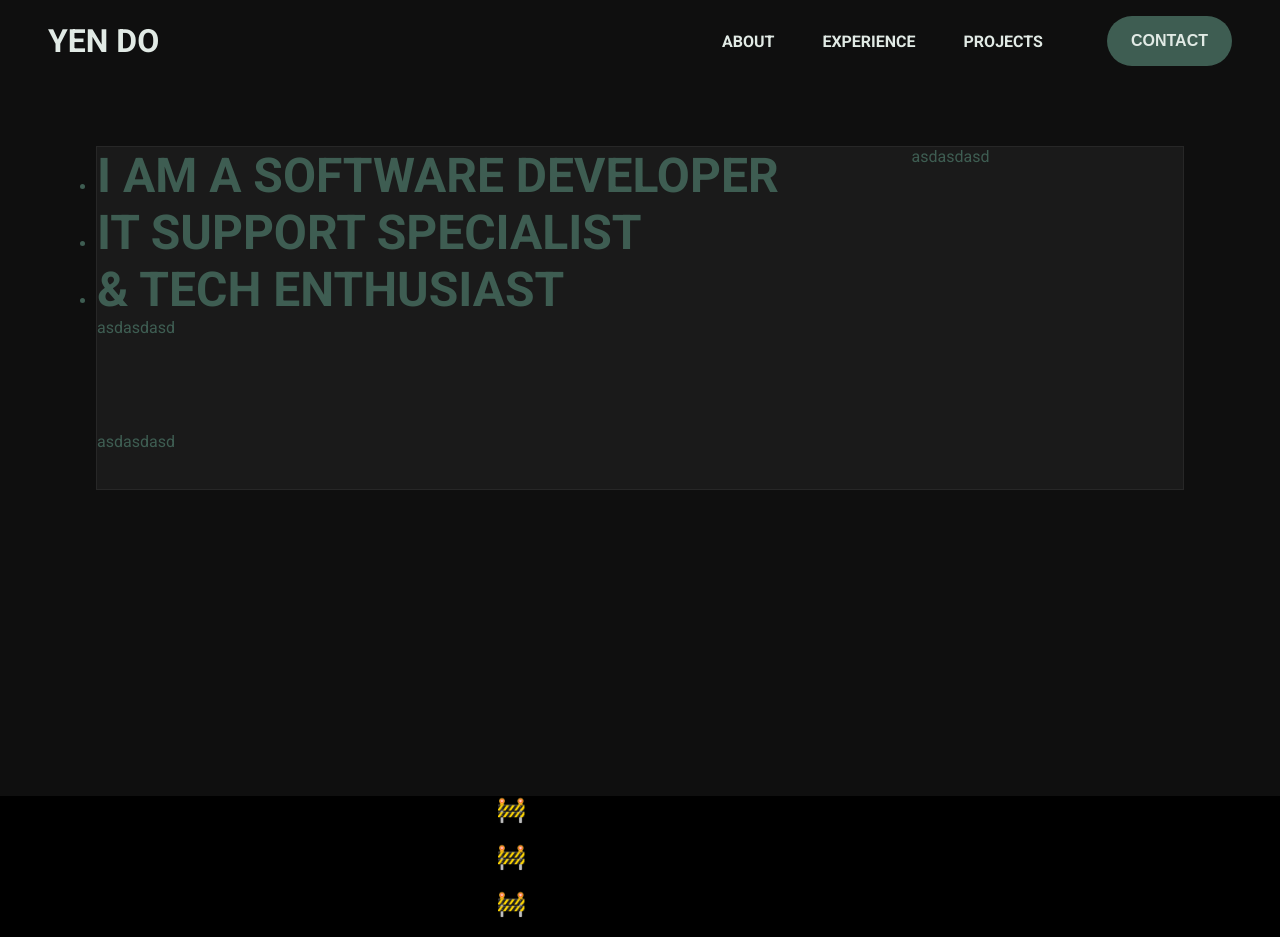
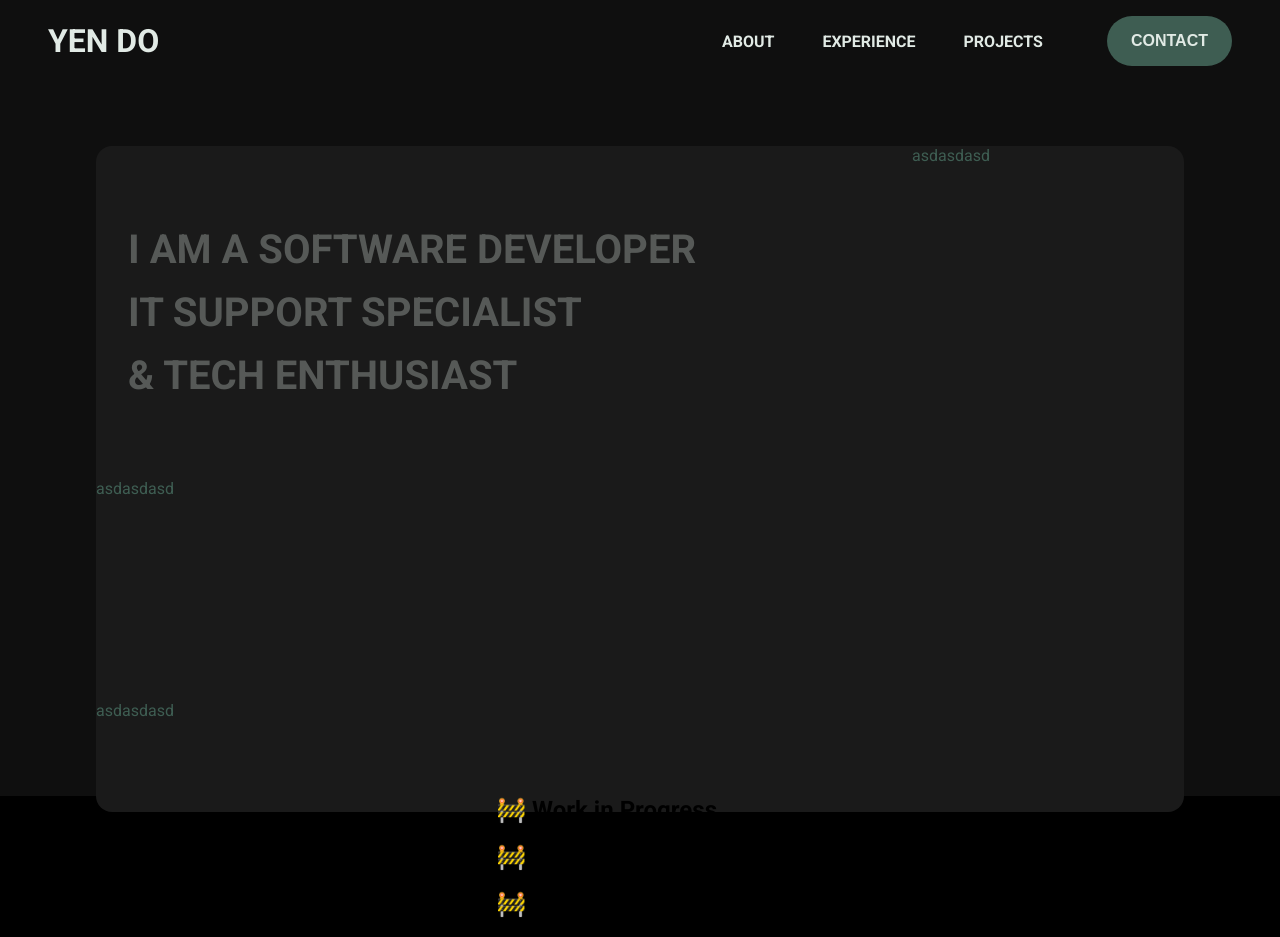
Before and after one commit to y00do/portfolio-angular, an Angular app: page / in a window 1280 px wide. Built offline with nearby package versions, Linux system fonts and the light colour scheme.

Commit message:
Update hero.scss

```diff
--- a/src/app/main-page/sections/hero/hero.scss
+++ b/src/app/main-page/sections/hero/hero.scss
@@ -3,14 +3,16 @@
         width: 100%;
 
         .profile {
-            display: grid;
-            border: 1px solid var(--surface-accent);
             grid-template-areas:
                 "greeting call-to-action"
                 "professional-summary professional-summary"
                 "skills-snapshot skills-snapshot";
             grid-template-columns: 3fr 1fr;
             grid-template-rows: 3fr 2fr 1fr;
+
+            display: grid;
+            border-radius: 1rem;
+            overflow: hidden;
 
             > div {
                 background-color: var(--surface);
@@ -19,8 +21,16 @@
             .greeting {
                 grid-area: greeting;
 
+                padding: 5rem 2rem;
+
+                ul {
+                    list-style: none;
+                    gap: 1rem;
+                }
+
                 h1 {
-                    font-size: 3em;
+                    font-size: 2.5em;
+                    color: var(--secondary-transparent);
                 }
             }
 
```
